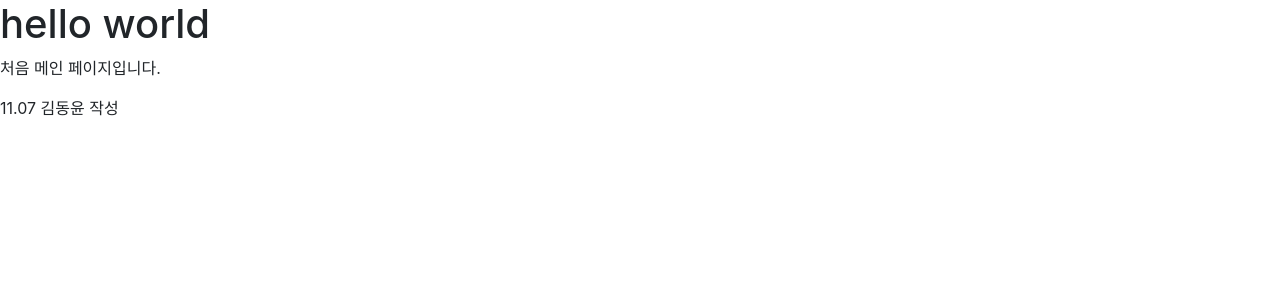
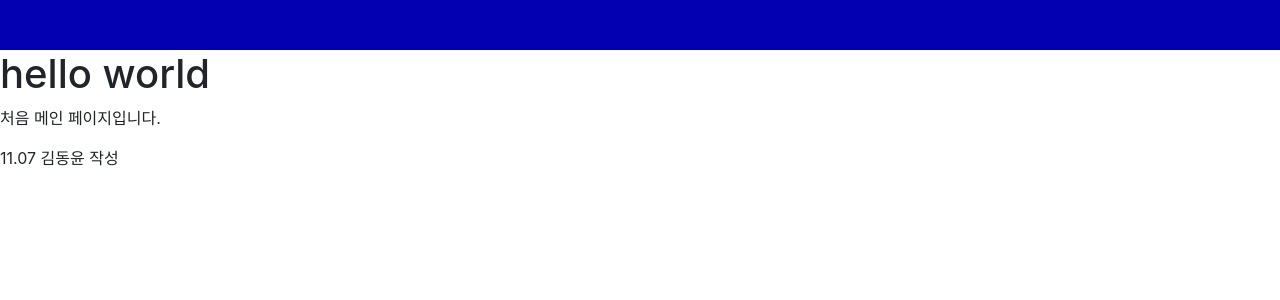
Before and after one commit to Hoto-Mocha/TeamProject-DrawMind, a React (Vite) app in the folder drawmind-client/: page / in a window 1280 px wide. Shown: the top 300 px of the page. Built offline with nearby package versions, Linux system fonts and the light colour scheme.

Commit message:
모든 화면에 레이아웃을 적용하는 기능 구현

```diff
--- /dev/null
+++ b/drawmind-client/src/Layout.jsx
@@ -0,0 +1,10 @@
+import Header from "./Header";
+
+export default function Layout({children}) {
+    return (
+        <div>
+            <Header />
+            {children}
+        </div>
+    )
+}
--- a/drawmind-client/src/main.jsx
+++ b/drawmind-client/src/main.jsx
@@ -1,6 +1,9 @@
 import { createRoot } from 'react-dom/client'
 import App from './App.jsx'
+import Layout from './Layout.jsx'
 
 createRoot(document.getElementById('root')).render(
-  <App />
+  <Layout>
+    <App />
+  </Layout>
 )
```
